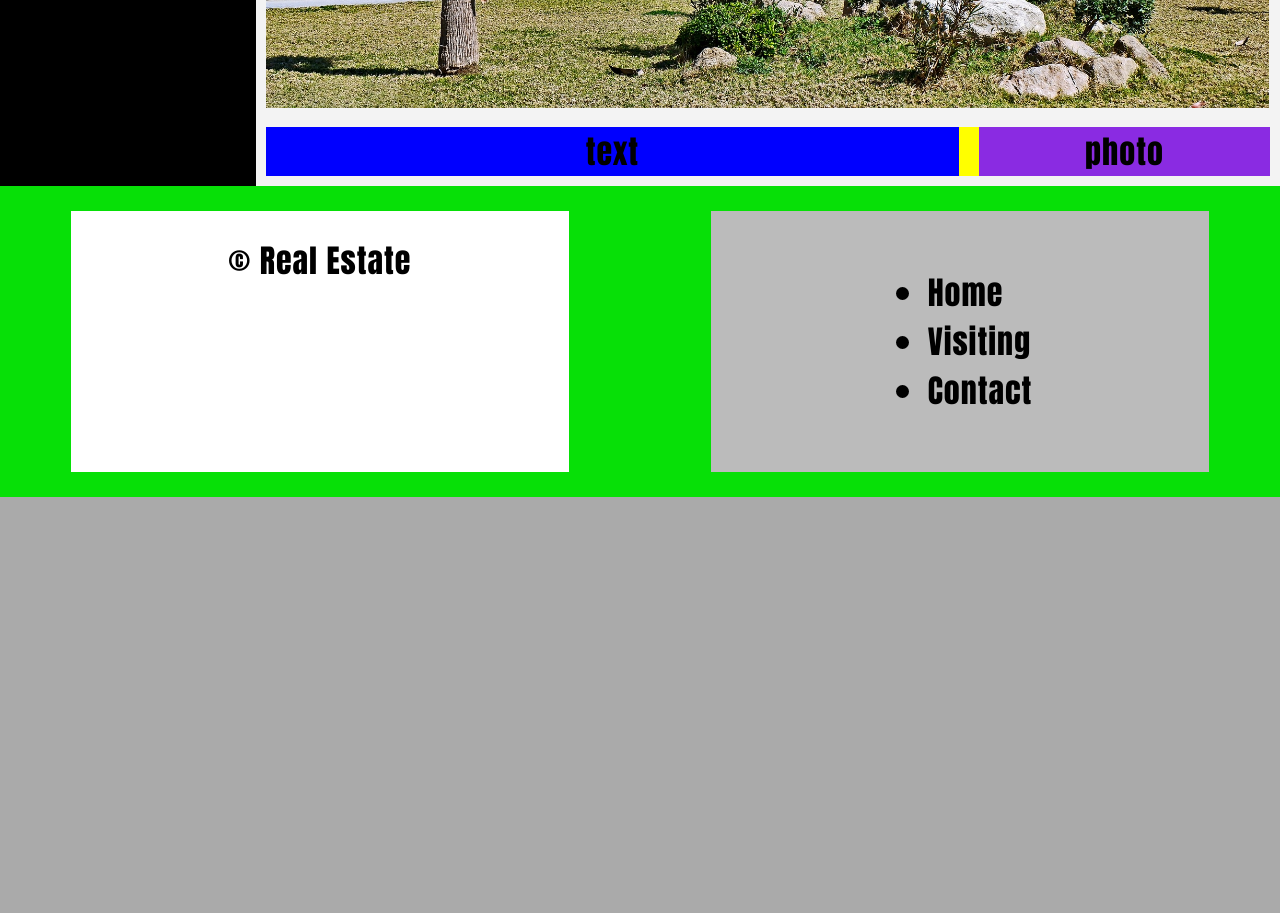
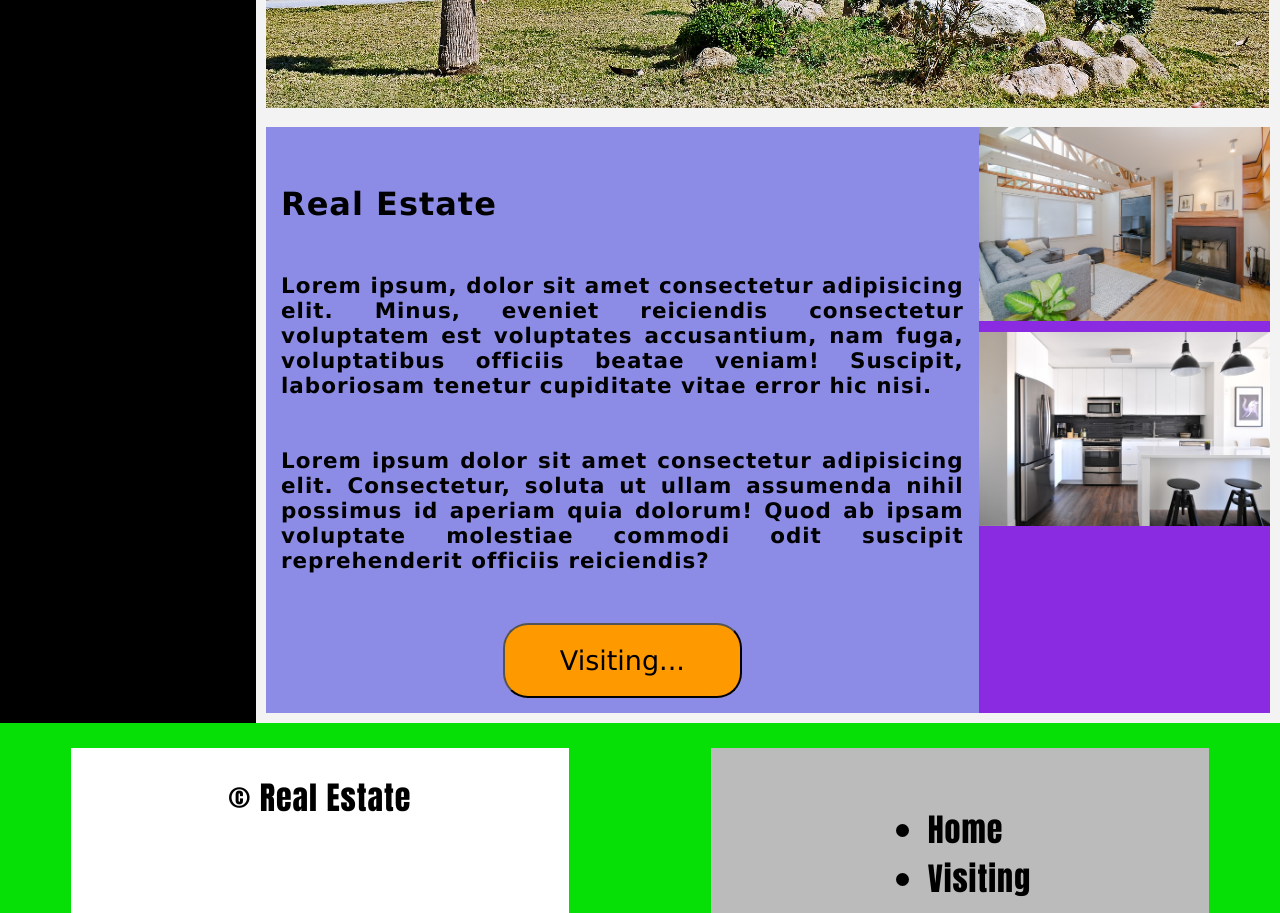
Before and after one commit to gitsofian/Immobielien, a plain HTML site: page index.html in a window 1280 px wide. Shown: the part 680-1593 px from the top of the page. Before the commit the page ends 1177 px from the top, so only its background shows below. Drawn offline with Linux system fonts and the light colour scheme.

Commit message:
release version

```diff
--- a/index.html
+++ b/index.html
@@ -31,10 +31,22 @@
             </div>
             <div id="content">
                 <div id="text">
-                    text
+                    <h4>Real Estate</h4>
+                    <h6>Lorem ipsum, dolor sit amet consectetur adipisicing elit. Minus, eveniet reiciendis consectetur voluptatem est voluptates accusantium, nam fuga, voluptatibus officiis beatae veniam! Suscipit, laboriosam tenetur cupiditate vitae error hic nisi.</h6>
+                    <h6>Lorem ipsum dolor sit amet consectetur adipisicing elit. Consectetur, soluta ut ullam assumenda nihil possimus id aperiam quia dolorum! Quod ab ipsam voluptate molestiae commodi odit suscipit reprehenderit officiis reiciendis?
+                    </h6>
+                    <div class="btn">
+                        <button>Visiting...</button>
+                    </div>
                 </div>
+
                 <div id="photo">
-                    photo
+                    <div>
+                        <img src="img/home-interior-1.jpg" alt="">
+                    </div>
+                    <div>
+                        <img src="img/home-interior-2.jpg" alt="">
+                    </div>
                 </div>
             </div>
         </article>
--- a/style.css
+++ b/style.css
@@ -103,15 +103,34 @@ article img{
 }
 
 #text{
-    background-color: blue;
-    width: 69%;
+    background-color: rgb(140, 140, 231);
+    width: 68%;
+    text-align: justify;
+    padding: 15px;
+    font-family: Verdana, Geneva, Tahoma, sans-serif;
+}
+.btn{
+    text-align: center;
+}
+button{
+    font-size: 27px;
+    font-family: Verdana, Geneva, Tahoma, sans-serif;
+    background-color: #f90;
+    padding-top: 20px;
+    padding-bottom: 20px;
+    padding-left: 55px;
+    padding-right: 55px;
+    border-radius: 25px;
+    cursor: pointer;
+    outline: navajowhite;
+}
+button:hover{
+    background-color: #f80;
 }
 #photo{
     background-color: blueviolet;
     width: 29%;
 }
-
-
 
 footer{
     background-color: rgb(7, 224, 7);
@@ -179,11 +198,12 @@ footer a:hover{
     }
     #text{
         width: 100%;
+        margin-bottom: 5px;
     }
     #photo{
         width: 100%;
+        display: flex;
     }
-
 
     footer{
         flex-direction: column;
```
